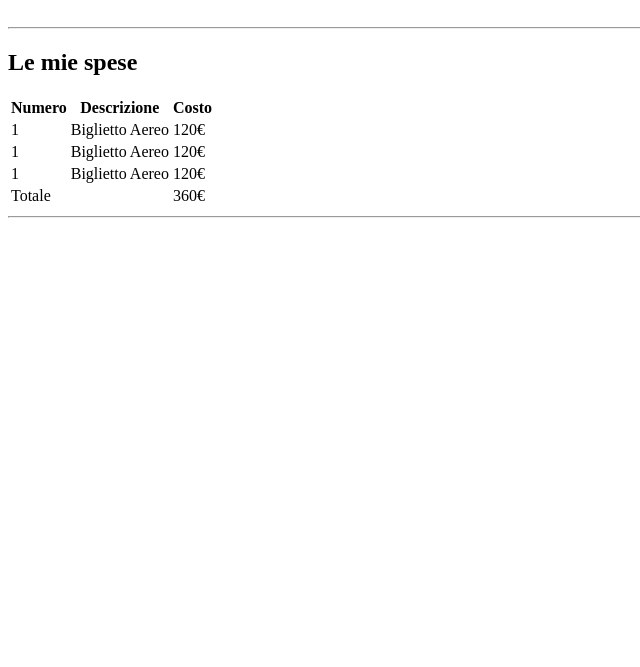
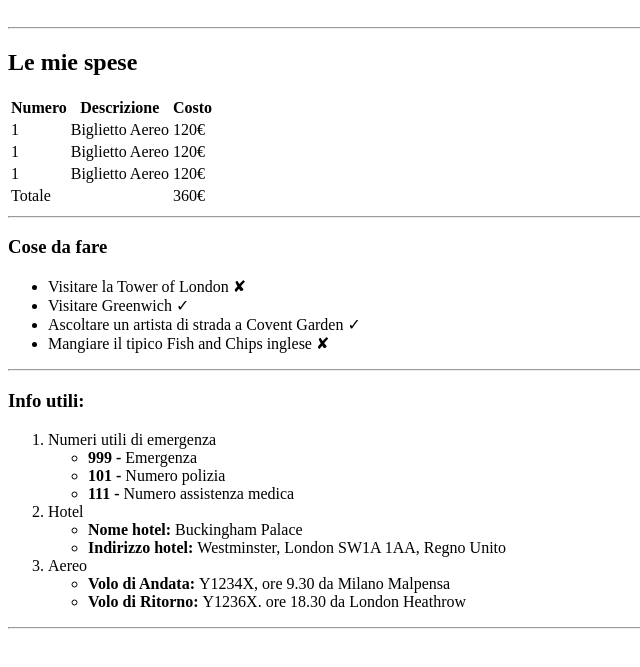
Before and after one commit to gabrisca/html-london-trip, a plain HTML site: page index.html in a window 1280 px wide. Shown: the part 79-746 px from the top of the page, without its empty margins (0-640 px from the left). Drawn offline with Linux system fonts and the light colour scheme.

Commit message:
fine della sezione 3 del main

```diff
--- a/index.html
+++ b/index.html
@@ -62,6 +62,52 @@
     </section>
     <!-- fine della sezione 1 -->
     <hr>
+    <!-- inizio della sezione 2 -->
+    <section>
+      <h3>Cose da fare</h3>
+      <!-- inserisco una ul -->
+      <ul>
+        <li>Visitare la Tower of London &#x2718;</li>
+        <li>Visitare Greenwich &#x2713;</li>
+        <li>Ascoltare un artista di strada a Covent Garden &#x2713;</li>
+        <li>Mangiare il tipico Fish and Chips inglese &#x2718;</li>
+      </ul>
+      <!-- fine ul -->
+    </section>
+    <!-- fine della sezione 2 -->
+    <hr>
+    <!-- inizio della sezione 3 -->
+    <section>
+      <h3>Info utili:</h3>
+      <!-- inserisco una ol -->
+      <ol>
+        <li>
+          Numeri utili di emergenza
+          <ul>
+            <li><strong>999 - </strong>Emergenza</li>
+            <li><strong>101 - </strong>Numero polizia</li>
+            <li><strong>111 - </strong>Numero assistenza medica</li>
+          </ul>
+        </li>
+        <li>
+          Hotel
+          <ul>
+            <li><strong>Nome hotel: </strong>Buckingham Palace</li>
+            <li><strong>Indirizzo hotel: </strong>Westminster, London SW1A 1AA, Regno Unito</li>
+          </ul>
+        </li>
+        <li>
+          Aereo
+          <ul>
+            <li><strong>Volo di Andata: </strong>Y1234X, ore 9.30 da Milano Malpensa</li>
+            <li><strong>Volo di Ritorno: </strong>Y1236X. ore 18.30 da London Heathrow</li>
+          </ul>
+        </li>
+      </ol>
+      <!-- fine ol  -->
+    </section>
+    <!-- fine della sezione 3 -->
+    <hr>
 
   </main>
 
```
